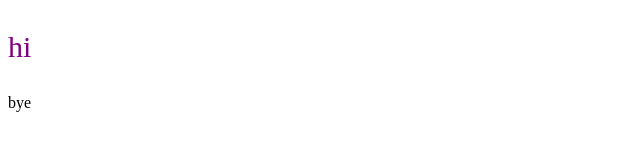
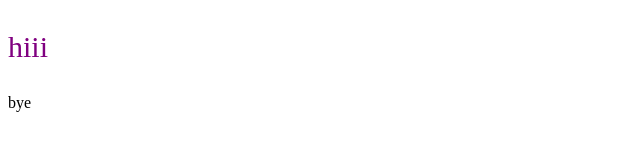
Before and after one commit to RamaTaha/RamaTaha.github.io, a plain HTML site: page index.html in a window 1280 px wide. Shown: the full height of the page, 0-640 px from the left. Drawn offline with Linux system fonts and the light colour scheme.

Commit message:
added more i's in hi

```diff
--- a/index.html
+++ b/index.html
@@ -7,7 +7,7 @@
     <link rel="stylesheet" href="style.css" />
   </head>
   <body>
-    <p id="hi">hi</p>
+    <p id="hi">hiii</p>
     <p id="bye">bye</p>
     <script src="index.js"></script>
   </body>
```
